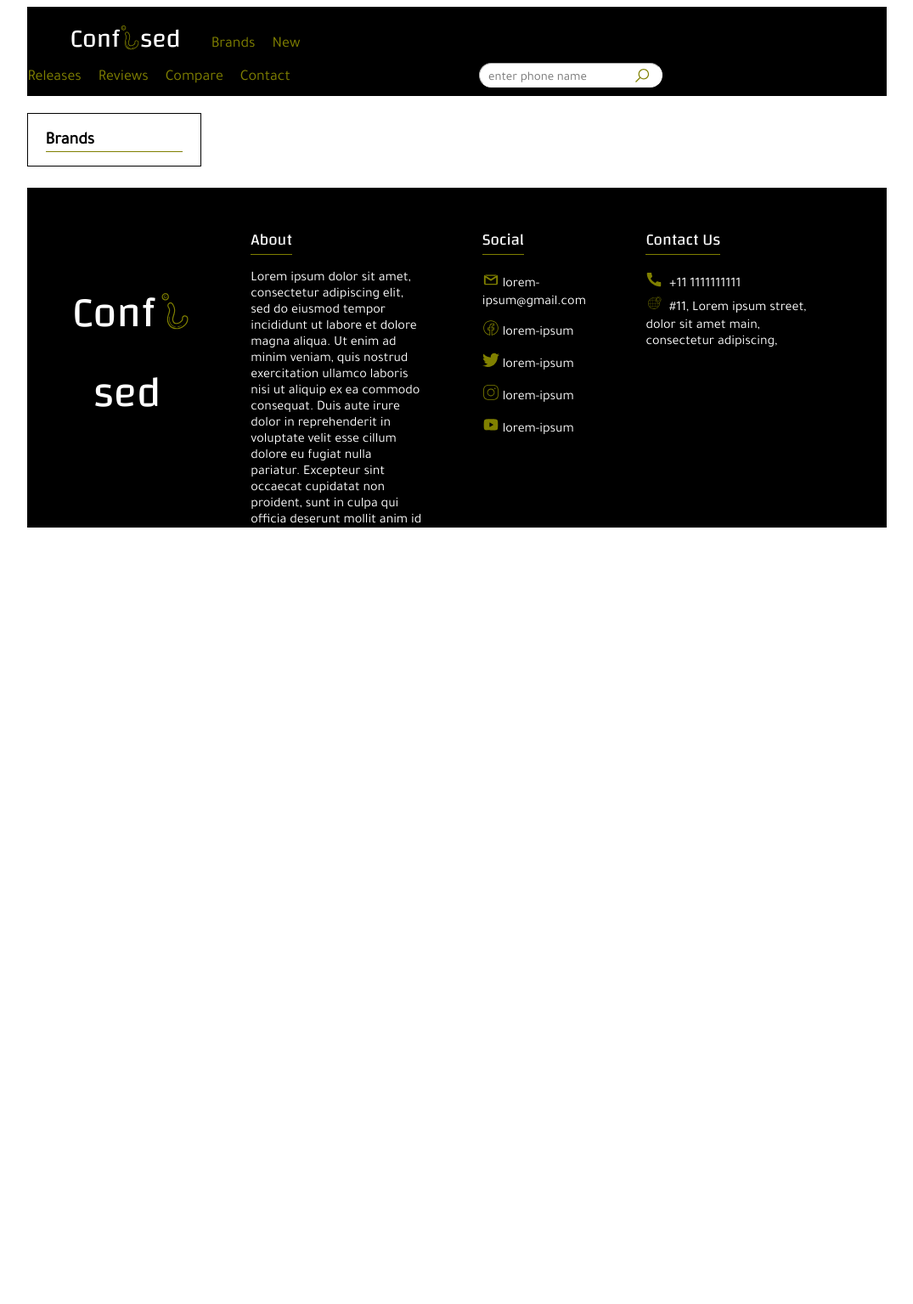
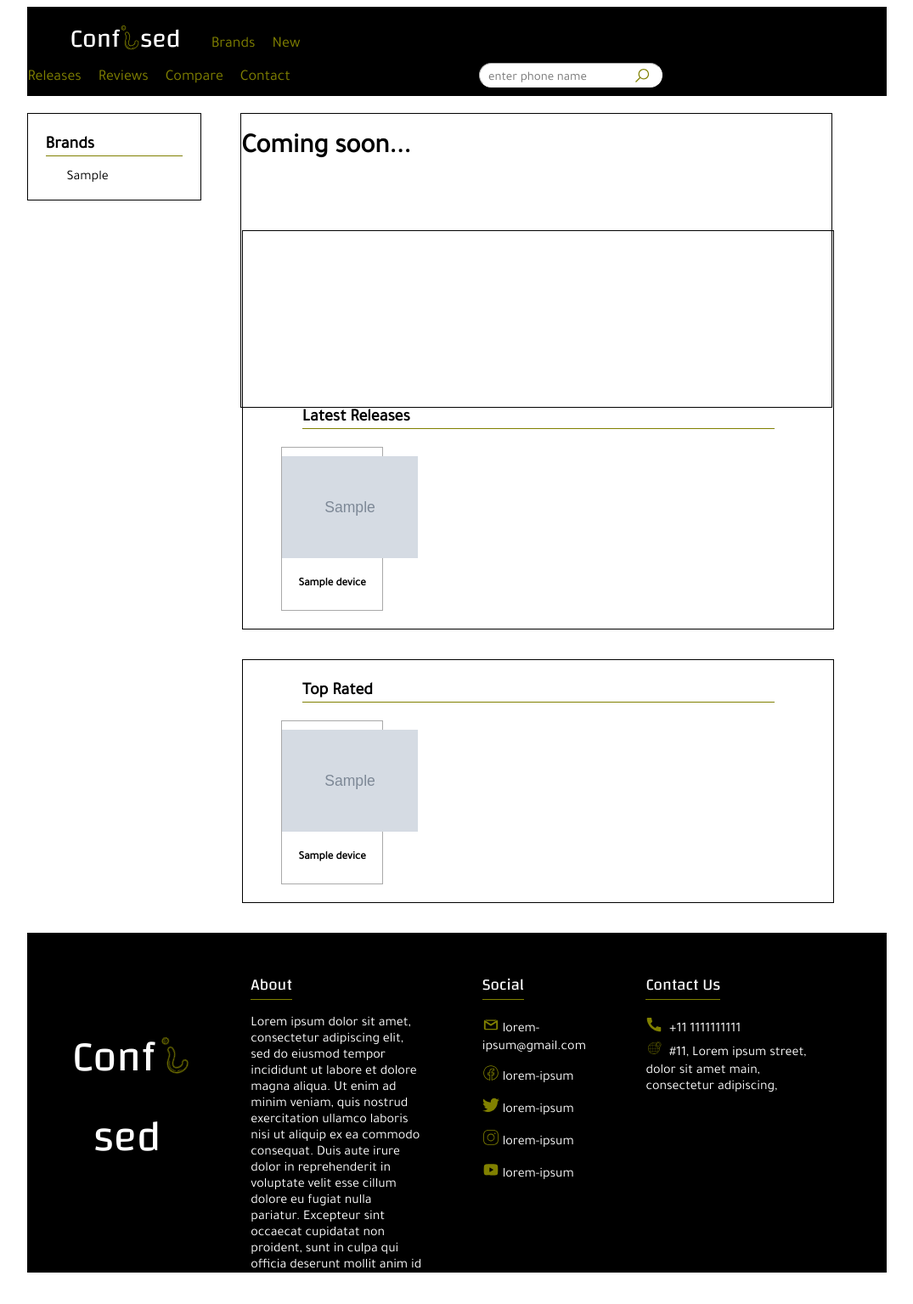
Before and after one commit to Raghotham-Rao/mobile_review_app, a PHP site: page / in a window 1280 px wide. Shown: the whole page at 85% size, without its empty margins (102-1177 px from the left). Before the commit the page ends 621 px from the top, so only its background shows below. Run offline with PHP 8.4, Linux system fonts and the light colour scheme; tables that the repository leaves empty or names only in its code hold one stand-in row (values such as "Sample post"); grey boxes marked "Sample" are stand-in pictures; data that the repository does not hold is empty; some web fonts are replaced.

Commit message:
different sections on home page

```diff
--- a/index.php
+++ b/index.php
@@ -10,7 +10,7 @@
     <body>
 
         <?php
-            include 'pages/initialize.php';
+            include 'pages/db_conn.php';
         ?>
 
         <div id="navbar" style="padding: 10px 0px 10px 0px">
@@ -24,12 +24,70 @@
             <ul>
                 <?php
 
-                    foreach($brands as $brand){
-                        echo '<li><a href="pages/devices.php?brand='.$brand.'">'.$brand.'</a></li>';
+                    $query = "select distinct(brand) from devices";
+                    $result = $conn->query($query);
+                    if($result->num_rows > 0){
+                        while($row = $result->fetch_assoc()){
+                            echo '<li><a href="pages/devices.php?brand='.$row["brand"].'">'.$row["brand"].'</a></li>';
+                        }
                     }
 
                 ?>
             </ul>
+
+        </div>
+
+        <div id="coming_soon">
+            <h1>Coming soon...</h1>
+        </div>
+
+        <div id="rest_of">
+
+            <div class="category">
+
+                <h4>Latest Releases</h4>
+
+                <ul>
+
+                    <?php
+
+                        $query = "select name,img from devices order by release_dt desc limit 5";
+                        $result = $conn->query($query);
+                        if($result->num_rows > 0){
+                            while($row = $result->fetch_assoc()){
+                                $n = explode(" ", $row["name"]);
+                                $n_str = implode("+", $n);
+                                echo '<li><a href="pages/details_page.php?phone_name='.$n_str.'"><div class="dev-card"><img src="'.$row["img"].'"/><h5>'.$row["name"].'</h5></div></a></li>';
+                            }
+                        }
+
+                    ?>
+
+                </ul>
+
+            </div>
+
+            <div class="category">
+
+                <h4>Top Rated</h4>
+
+                <ul>
+
+                    <?php
+
+                        $query = "select name,img from devices order by ratings desc limit 5";
+                        $result = $conn->query($query);
+                        if($result->num_rows > 0){
+                            while($row = $result->fetch_assoc()){
+                                echo '<li><div class="dev-card"><img src="'.$row["img"].'"/><h5>'.$row["name"].'</h5></div></li>';
+                            }
+                        }
+
+                    ?>
+
+                </ul>
+
+            </div>
 
         </div>
 
--- /dev/null
+++ b/pages/db_conn.php
@@ -0,0 +1,9 @@
+<?php
+
+    $conn = new mysqli('localhost', 'root', 'strictlymine', 'phone_review');
+
+    if($conn->connect_error){
+        echo "nopes";
+    }
+
+?>
--- a/styles/style.css
+++ b/styles/style.css
@@ -3,6 +3,7 @@
     border: 1px solid black;
     margin: 20px 20px 0 10%;
     font-family: Tajawal;
+    display: inline-block;
 }
 
 #brand-list ul li{
@@ -11,10 +12,10 @@
     margin: 5px;
 }
 
-#brand-list h4{
+h4{
     width: 80%;
     margin: auto;
-    margin-top: 10%;
+    margin-top: 25px;
     font-size: 20px;
     border-bottom: 1.25px solid olive;
 }
@@ -27,3 +28,55 @@
 #brand-list ul li a:hover{
     border-bottom: 1px solid olive;
 }
+
+
+/* Coming soon */
+
+#coming_soon{
+    width: 55%;
+    height: 345px;
+    border: 1px solid black;
+    font-family: Tajawal;
+    margin: 20px 15% 0 0%;
+    float: right;
+}
+
+/* rest of */
+
+#rest_of{
+    width: 55%;
+    margin: 30px 0 0 30%;
+}
+
+.category{
+    width: 100%;
+    font-family: Tajawal;
+    border: 1px solid black;
+    margin: 5% 0 5% 0;
+}
+
+.category ul li{
+    width: 18%;
+    list-style: none;
+    border: 1px solid darkgray;
+    display: inline-block;
+    margin: 5px;
+    text-align: center;
+    transition: box-shadow 0.5s;
+}
+
+.category ul li a{
+    text-decoration: none;
+    color: black;
+}
+
+.category ul li:hover{
+    box-shadow: 0px 0px 4px black;
+    cursor: pointer;
+}
+
+.dev-card img{
+    display: block;
+    height: 120px;
+    margin: 10px auto 0 auto;
+}
```
Also changed, not shown: 1 other file.
